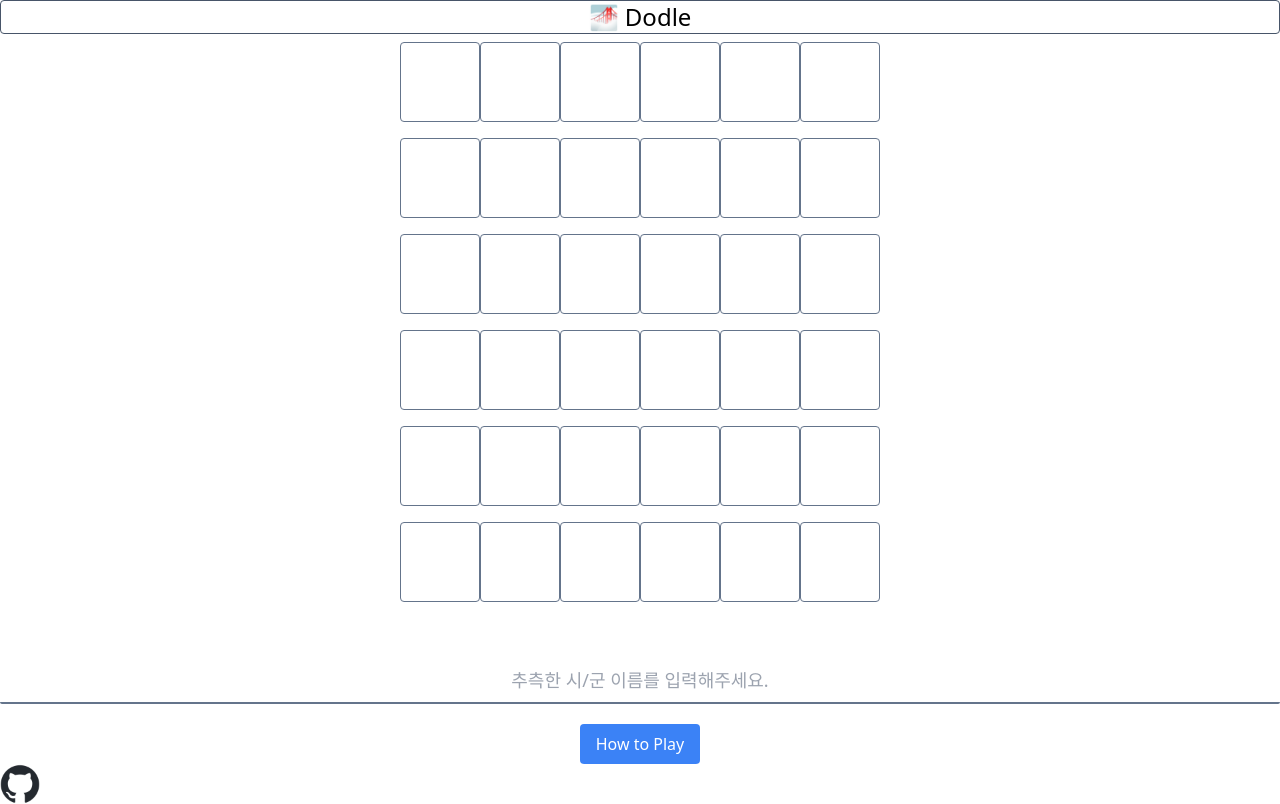
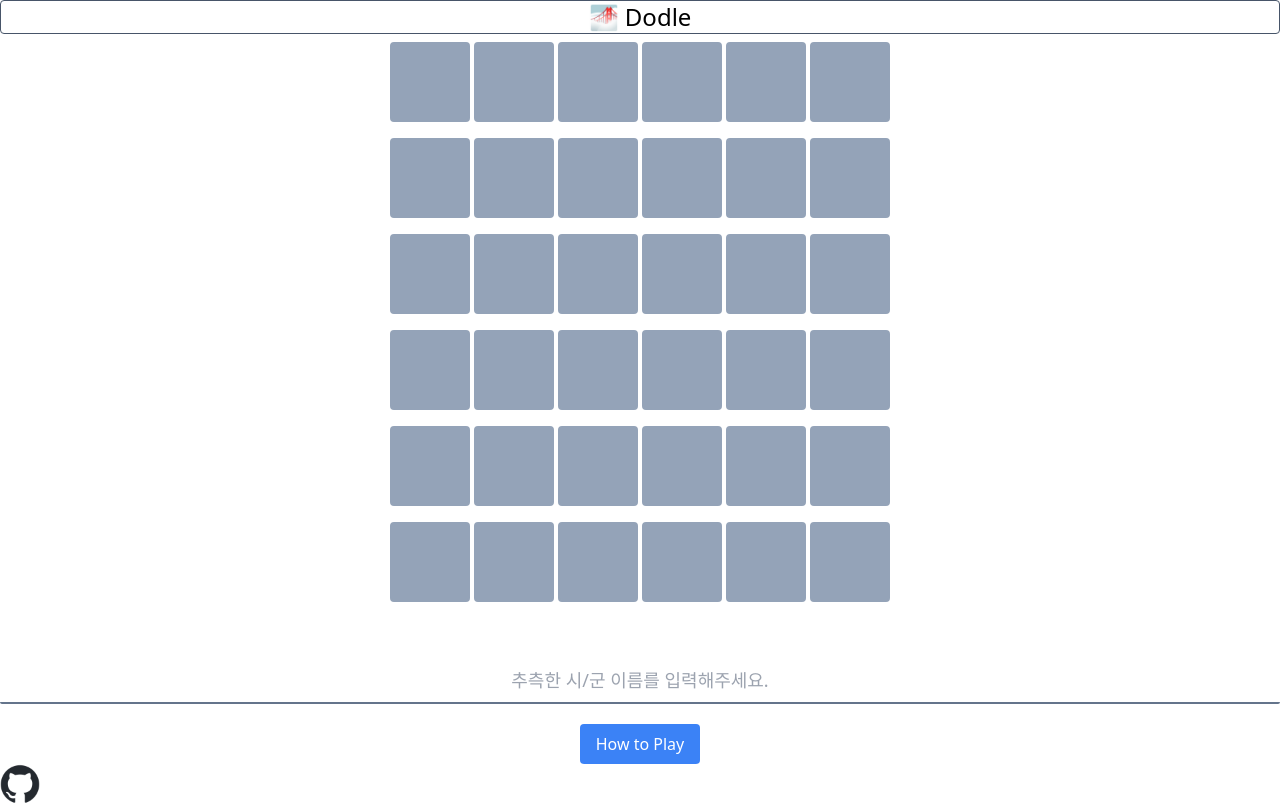
Before and after one commit to karpitony/dodle, a React (Vite) app: page / in a window 1280 px wide. Built offline with nearby package versions, Linux system fonts and the light colour scheme.

Commit message:
셀에 값 할당

```diff
--- a/src/components/game/Cell.jsx
+++ b/src/components/game/Cell.jsx
@@ -1,8 +1,20 @@
-function Cell({ inputJamo }) {
+function Cell({ inputJamo, userResult }) {
+  // userResult에 따라 동적으로 클래스 이름 결정
+  const getCellClass = () => {
+    let baseClasses = "w-20 h-20 border-solid border-2 flex items-center justify-center mx-0.5 text-2xl font-bold rounded";
+
+    // userResult.matched 값에 따라 다른 클래스를 적용
+    if (userResult.matched === 1) {
+      return `${baseClasses} bg-green-500 text-white border-green-500`;  // 정답과 정확히 일치 (녹색)
+    } else if (userResult.matched === 2) {
+      return `${baseClasses} bg-yellow-500 text-white border-yellow-500`;  // 정답에 포함되지만 위치 다름 (노란색)
+    } else {
+      return `${baseClasses} bg-slate-400 text-white border-slate-400`;  // 정답에 포함되지 않음 (회색)
+    }
+  };
+
   return (
-    <div
-      className="border border-slate-500 rounded w-20 h-20 text-center flex items-center justify-center"
-    >
+    <div className={getCellClass()}>
       {inputJamo} {/* 개별 자모 표시 */}
     </div>
   );
--- a/src/components/game/Game.jsx
+++ b/src/components/game/Game.jsx
@@ -3,6 +3,7 @@ import data from "../../assets/data.json";
 import GameGrid from "./GameGrid";
 import { fisherYatesShuffle, LCG } from "../../lib/random";
 import { jamo } from "../../lib/jamo";
+import { calc } from "../../lib/calc";
 import AnswerInput from "./AnswerInput";
 
 function Game() {
@@ -11,6 +12,7 @@ function Game() {
   const [jamoCount, setJamoCount] = useState(0);
   const [attempts, setAttempts] = useState([]); // 각 행의 입력을 저장
   const [currentAttempt, setCurrentAttempt] = useState(0); // 현재 몇 번째 시도인지 추적
+  const [userResults, setUserResults] = useState([]); // 사용자의 결과를 저장
 
   useEffect(() => {
     const removeSuffixAndCharacter = (name) => name.slice(0, -1);
@@ -68,10 +70,12 @@ function Game() {
 
     if (lettersJamo.length !== jamoCount) {
       alert("자모 갯수가 맞지 않습니다.");
+      setUserInput("");
       return;
     }
     if (!combindDosiList.includes(letters)) {
       alert("데이터 목록에 없습니다. 다시한번 확인해주세요.");
+      setUserInput("");
       return;
     }
 
@@ -82,8 +86,16 @@ function Game() {
       return updatedAttempts;
     });
 
+    // calc 함수를 사용하여 매칭 결과를 계산하고 userResults에 저장
+    const result = calc(lettersJamo, todayDosiJamo);
+    setUserResults((prevResults) => {
+      const updatedResults = [...prevResults];
+      updatedResults[currentAttempt] = result; // 현재 시도의 결과 저장
+      return updatedResults;
+    });
+
     setCurrentAttempt((prev) => prev + 1); // 다음 줄로 넘어가기
-    setUserInput(""); // 입력 필드 초기화
+    setUserInput("");
   };
 
   const handleChange = (e) => {
@@ -93,7 +105,7 @@ function Game() {
   return (
     <div>
       {jamoCount > 0 && (
-        <GameGrid attempts={attempts} dosiLength={jamoCount} />
+        <GameGrid attempts={attempts} dosiLength={jamoCount} userResult={userResults} />
       )}
       <AnswerInput
         value={userInput}
--- a/src/components/game/GameGrid.jsx
+++ b/src/components/game/GameGrid.jsx
@@ -1,14 +1,18 @@
 import React from "react";
-import Cell from "./Cell"; // Cell 컴포넌트 import
+import Cell from "./Cell";
 
-export default function GameGrid({ attempts, dosiLength }) {
+export default function GameGrid({ attempts, dosiLength, userResult }) {
   return (
     <div className="flex flex-col justify-center items-center">
       {[...Array(6)].map((_, attempt) => (
         <div key={attempt} className="my-2 flex">
           {/* 시도한 자모 배열이 존재하면 해당 자모들을, 없으면 빈 셀을 보여줍니다 */}
           {[...Array(dosiLength)].map((_, index) => (
-            <Cell key={index} inputJamo={attempts[attempt]?.[index] || ""} />
+            <Cell
+              key={index}
+              inputJamo={attempts[attempt]?.[index] || ""}
+              userResult={userResult[attempt]?.[index] || { matched: 0 }} // userResult 값 전달
+            />
           ))}
         </div>
       ))}
```
